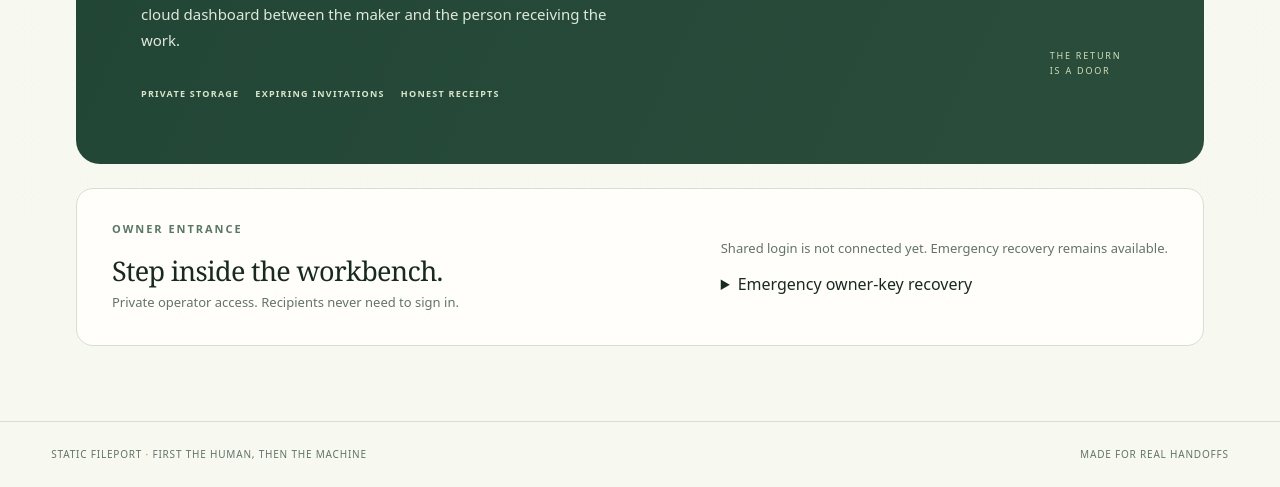
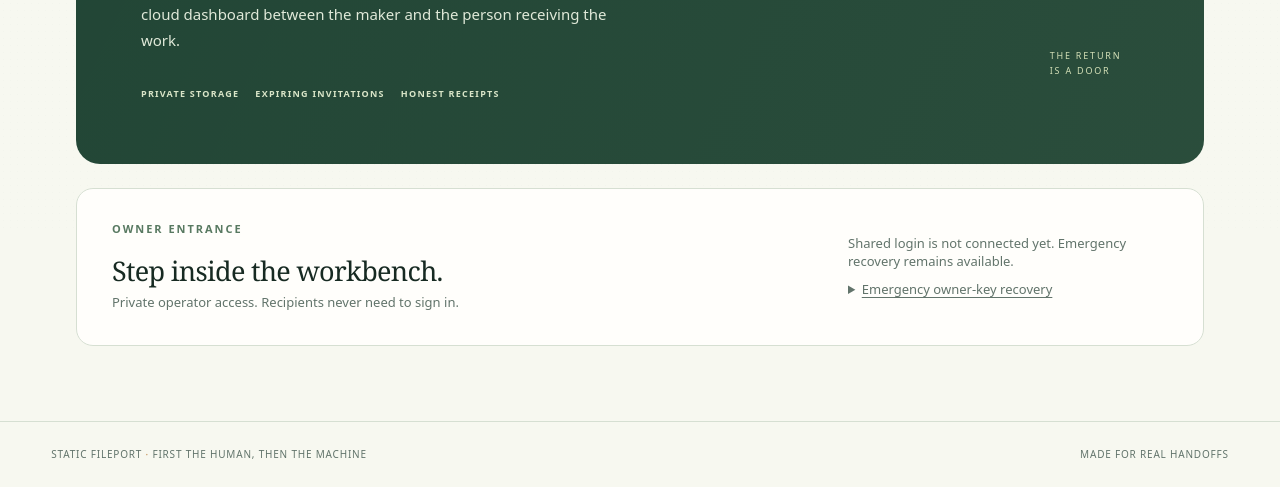
Before and after one commit to the-static-collective/fileport, a website: page public/index.html in a window 1280 px wide. Shown: the part 567-1054 px from the top of the page. Drawn offline with Linux system fonts and the light colour scheme; no server answers.

Commit message:
FILEPORT 003: accessible primary SSO and intentional recovery-key layout

```diff
--- a/public/styles.css
+++ b/public/styles.css
@@ -157,3 +157,12 @@ input:disabled,select:disabled { opacity: .65; }
  .file-actions { width: 100%; padding-left: 28px; justify-content: flex-end; }
  .file-info strong { white-space: normal; }
 }
+
+
+/* STATIC ID owner entrance: secure shared login first, recovery key behind an intentional choice. */
+.owner-entrances { display:flex; flex-direction:column; align-items:flex-start; gap:10px; min-width:min(100%,320px); }
+.owner-entrances #identity-status { margin:0; max-width:310px; line-height:1.4; }
+.recovery-access { width:100%; font-size:13px; color:var(--muted); }
+.recovery-access summary { cursor:pointer; text-decoration:underline; text-underline-offset:3px; }
+.recovery-access .login-form { margin-top:10px; }
+.owner-entrances [hidden] { display:none !important; }
```
